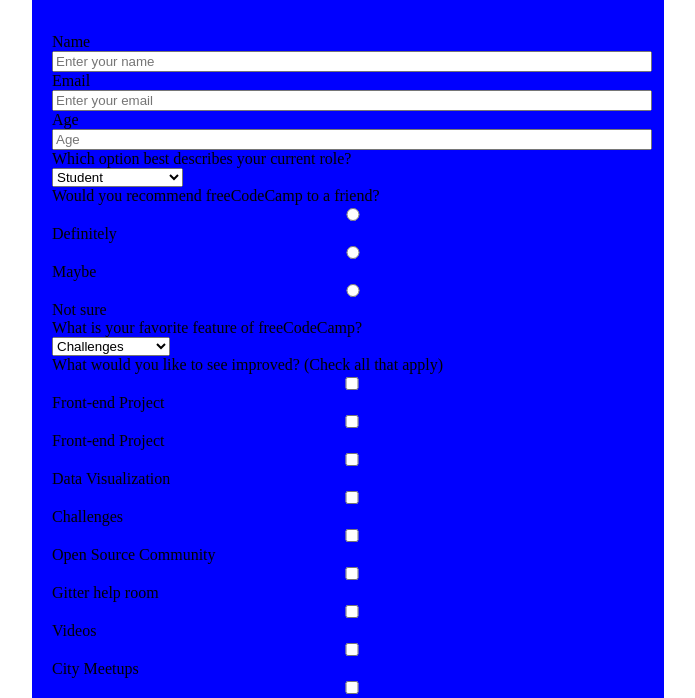
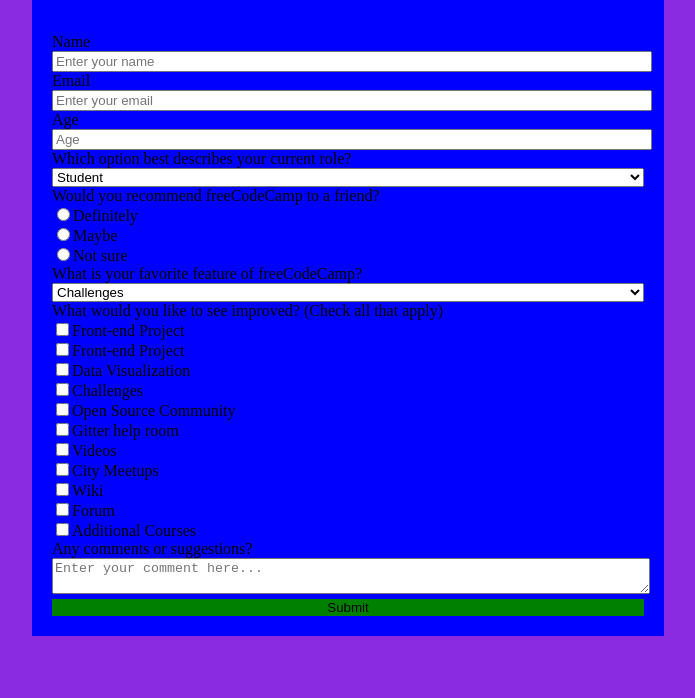
Before and after one commit to minos95/HtmlProject, a plain HTML site: page index.html in a window 1280 px wide. Shown: the part 101-799 px from the top of the page, without its empty margins (292-987 px from the left). Drawn offline with Linux system fonts and the light colour scheme.

Commit message:
rest of styling

```diff
--- a/css/style.css
+++ b/css/style.css
@@ -1,3 +1,6 @@
+body {
+    background-color: blueviolet;
+}
 #container{
    margin: 0 auto;
     background-color: blue;
@@ -13,9 +16,12 @@
 #survey-form{
     padding: 20px;
 }
-input{
+
+#name, #email, #number, #dropdown, #submit, #comment {
     width: 100%;
 }
-#submit{
 
+#submit {
+    background-color: green;
+    border: none;
 }
```
